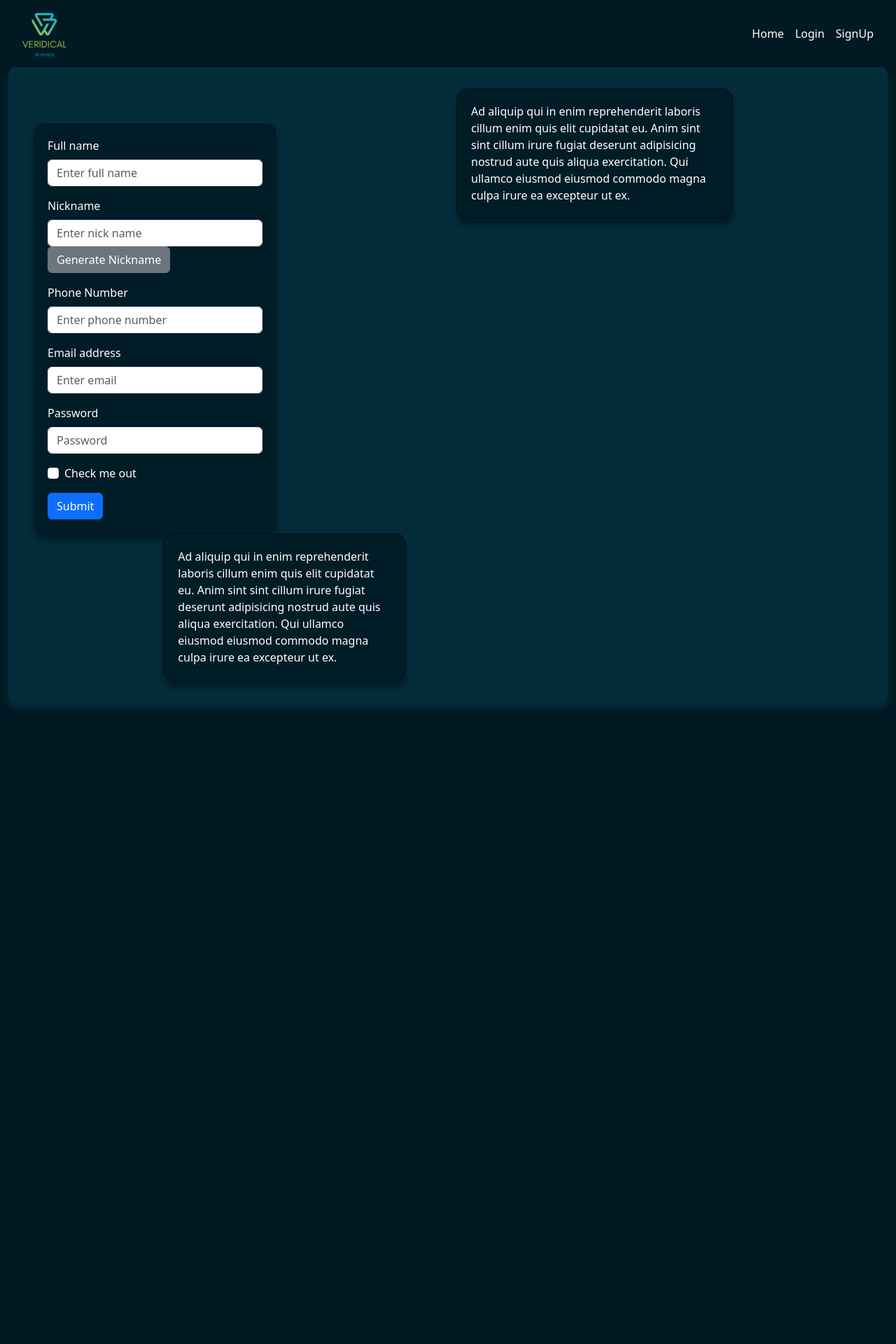
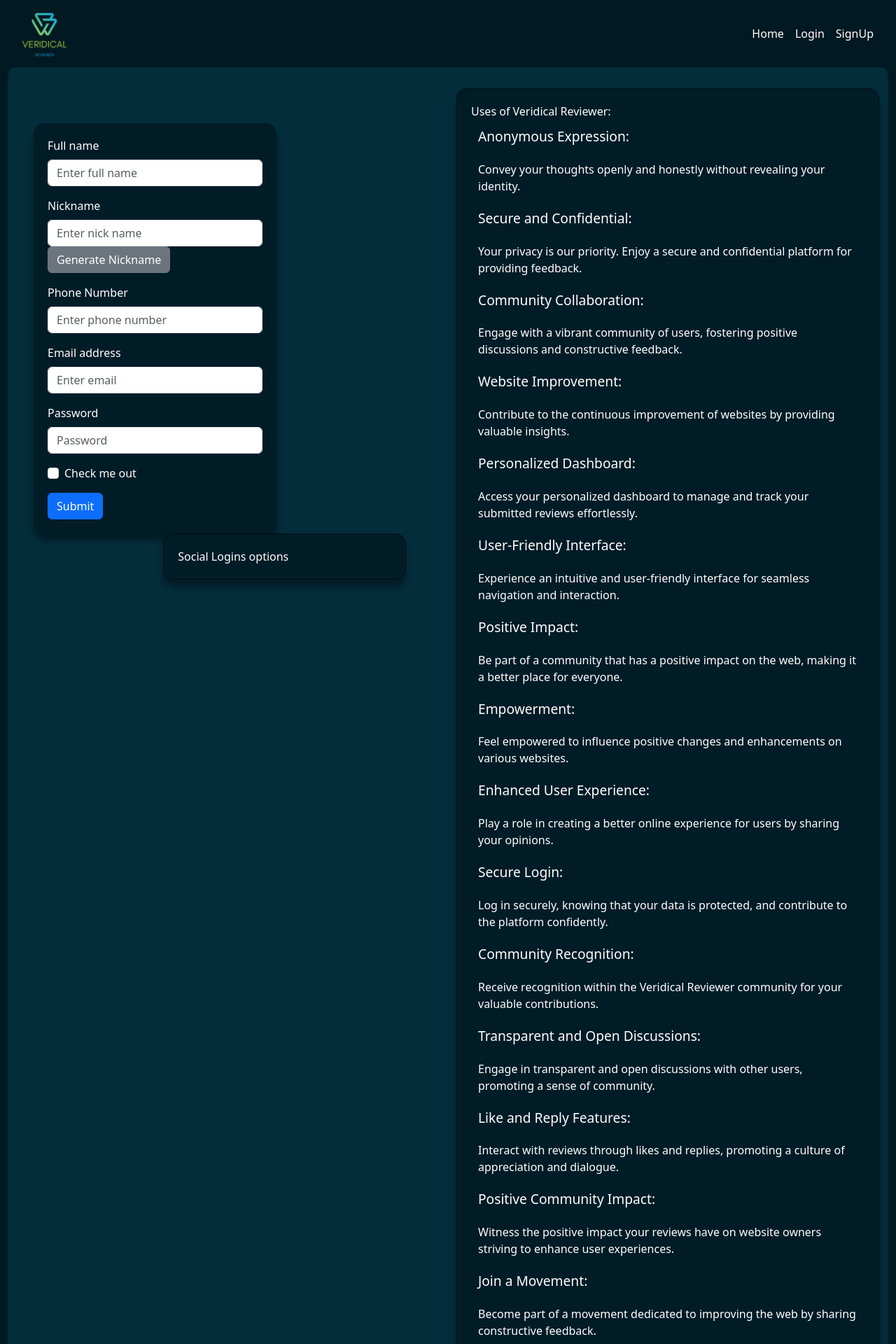
Before and after one commit to BharathReddyA/VReviewer, a React (Create React App) app: page /SignUp in a window 1280 px wide. Shown: the top 1920 px of the page at 70% size. Before the commit the page ends 1052 px from the top, so only its background shows below. Built offline with nearby package versions, Linux system fonts and the light colour scheme.

Commit message:
user signup and login done and also added user dashboard page

```diff
--- a/src/App.js
+++ b/src/App.js
@@ -5,6 +5,7 @@ import { BrowserRouter as Router, Routes, Route } from "react-router-dom";
 import Login from "./Screens/Login";
 import SignUp from "./Screens/SignUp";
 import Home from "./Screens/Home";
+import UserDashboard from "./Screens/UserDashboard";
 import NavbarTop from "./components/NavbarTop";
 
 function App() {
@@ -16,6 +17,7 @@ function App() {
         <Route path="/" element={<Home />} index />
           <Route path="/Login" element={<Login />} />
           <Route path="/SignUp" element={<SignUp />} />
+          <Route path="/UserDashboard" element={<UserDashboard />} />
         </Routes>
       </div>
     </Router>
--- a/src/Screens/Home.js
+++ b/src/Screens/Home.js
@@ -184,9 +184,9 @@ export default function Home() {
       <Container fluid style={{ marginBottom: "20px" }}>
         <div className="footer">
           <Row style={{color: "#FFFFFF"}}>
-            <Col sm='2' style={{textAlign: 'left'}}>Privacy policy</Col>
-            <Col sm='2' style={{textAlign: 'left'}}>Terms & services</Col>
-            <Col sm='2' style={{textAlign: 'left'}}>Contact Us</Col>
+            <Col sm='2' style={{textAlign: 'center'}}>Privacy policy</Col>
+            <Col sm='2' style={{textAlign: 'center'}}>Terms & services</Col>
+            <Col sm='2' style={{textAlign: 'center'}}>Contact Us</Col>
             <Col sm='1'>|</Col>
             <Col sm='2'>Follow us on</Col>
             <Col sm='2'>social media links</Col>
--- a/src/Screens/SignUp.js
+++ b/src/Screens/SignUp.js
@@ -9,7 +9,7 @@ import {
 } from "unique-names-generator";
 import "../Assets/Style.css";
 
-const SignUp = () => {
+const SignUp = ({navigation}) => {
   const [formData, setFormData] = useState({
     name: "",
     nickName: "",
@@ -38,18 +38,22 @@ const SignUp = () => {
     e.preventDefault();
 
     try {
-      const response = await fetch("https://2248-72-73-30-138.ngrok-free.app/signup", {
-        method: "POST",
-        headers: {
-          "Content-Type": "application/json",
-        },
-        body: JSON.stringify(formData),
-      });
+      const response = await fetch(
+        "https://2248-72-73-30-138.ngrok-free.app/signup",
+        {
+          method: "POST",
+          headers: {
+            "Content-Type": "application/json",
+          },
+          body: JSON.stringify(formData),
+        }
+      );
 
       if (response.ok) {
         const result = await response.json();
         console.log("Form submitted:", result);
         // Add your logic for successful form submission
+        navigation.navigate('Login');
       } else {
         console.error("Form submission failed:", response.statusText);
         // Add your logic for failed form submission
@@ -95,7 +99,6 @@ const SignUp = () => {
                           type="text"
                           placeholder="Enter nick name"
                           name="nickName"
-
                         />
                         <Button variant="secondary" onClick={generateNickname}>
                           Generate Nickname
@@ -153,11 +156,7 @@ const SignUp = () => {
                   <Col lg={4}></Col>
                   <Col lg={8} className="gridTwo">
                     <Card className="socialButtonsCard">
-                      Ad aliquip qui in enim reprehenderit laboris cillum enim
-                      quis elit cupidatat eu. Anim sint sint cillum irure fugiat
-                      deserunt adipisicing nostrud aute quis aliqua
-                      exercitation. Qui ullamco eiusmod eiusmod commodo magna
-                      culpa irure ea excepteur ut ex.
+                      Social Logins options
                     </Card>
                   </Col>
                 </Row>
@@ -166,12 +165,99 @@ const SignUp = () => {
           </Container>
         </Col>
         {/* <Col lg={2}></Col> */}
-        <Col lg={4}>
+        <Col lg={6}>
           <Card className="signupContentCard">
-            Ad aliquip qui in enim reprehenderit laboris cillum enim quis elit
-            cupidatat eu. Anim sint sint cillum irure fugiat deserunt
-            adipisicing nostrud aute quis aliqua exercitation. Qui ullamco
-            eiusmod eiusmod commodo magna culpa irure ea excepteur ut ex.
+            <div className="contentHeading">Uses of Veridical Reviewer:</div>
+
+            <div className="subHead">Anonymous Expression:</div>
+            <div className="brandObj">
+              Convey your thoughts openly and honestly without revealing your
+              identity.
+            </div>
+
+            <div className="subHead">Secure and Confidential:</div>
+            <div className="brandObj">
+              Your privacy is our priority. Enjoy a secure and confidential
+              platform for providing feedback.
+            </div>
+
+            <div className="subHead">Community Collaboration:</div>
+            <div className="brandObj">
+              Engage with a vibrant community of users, fostering positive
+              discussions and constructive feedback.
+            </div>
+
+            <div className="subHead">Website Improvement:</div>
+            <div className="brandObj">
+              Contribute to the continuous improvement of websites by providing
+              valuable insights.
+            </div>
+
+            <div className="subHead">Personalized Dashboard:</div>
+            <div className="brandObj">
+              Access your personalized dashboard to manage and track your
+              submitted reviews effortlessly.
+            </div>
+
+            <div className="subHead">User-Friendly Interface:</div>
+            <div className="brandObj">
+              Experience an intuitive and user-friendly interface for seamless
+              navigation and interaction.
+            </div>
+
+            <div className="subHead">Positive Impact:</div>
+            <div className="brandObj">
+              Be part of a community that has a positive impact on the web,
+              making it a better place for everyone.
+            </div>
+
+            <div className="subHead">Empowerment:</div>
+            <div className="brandObj">
+              Feel empowered to influence positive changes and enhancements on
+              various websites.
+            </div>
+
+            <div className="subHead">Enhanced User Experience:</div>
+            <div className="brandObj">
+              Play a role in creating a better online experience for users by
+              sharing your opinions.
+            </div>
+
+            <div className="subHead">Secure Login:</div>
+            <div className="brandObj">
+              Log in securely, knowing that your data is protected, and
+              contribute to the platform confidently.
+            </div>
+
+            <div className="subHead">Community Recognition:</div>
+            <div className="brandObj">
+              Receive recognition within the Veridical Reviewer community for
+              your valuable contributions.
+            </div>
+
+            <div className="subHead">Transparent and Open Discussions:</div>
+            <div className="brandObj">
+              Engage in transparent and open discussions with other users,
+              promoting a sense of community.
+            </div>
+
+            <div className="subHead">Like and Reply Features:</div>
+            <div className="brandObj">
+              Interact with reviews through likes and replies, promoting a
+              culture of appreciation and dialogue.
+            </div>
+
+            <div className="subHead">Positive Community Impact:</div>
+            <div className="brandObj">
+              Witness the positive impact your reviews have on website owners
+              striving to enhance user experiences.
+            </div>
+
+            <div className="subHead">Join a Movement:</div>
+            <div className="brandObj">
+              Become part of a movement dedicated to improving the web by
+              sharing constructive feedback.
+            </div>
           </Card>
         </Col>
       </Row>
--- /dev/null
+++ b/src/Screens/UserDashboard.js
@@ -0,0 +1,9 @@
+import React from 'react';
+
+export default function UserDashboard(){
+  return(
+    <div>
+      This is user dashboard
+    </div>
+  )
+}
```
Also changed, not shown: src/server/server.js (+76 -29 lines).
